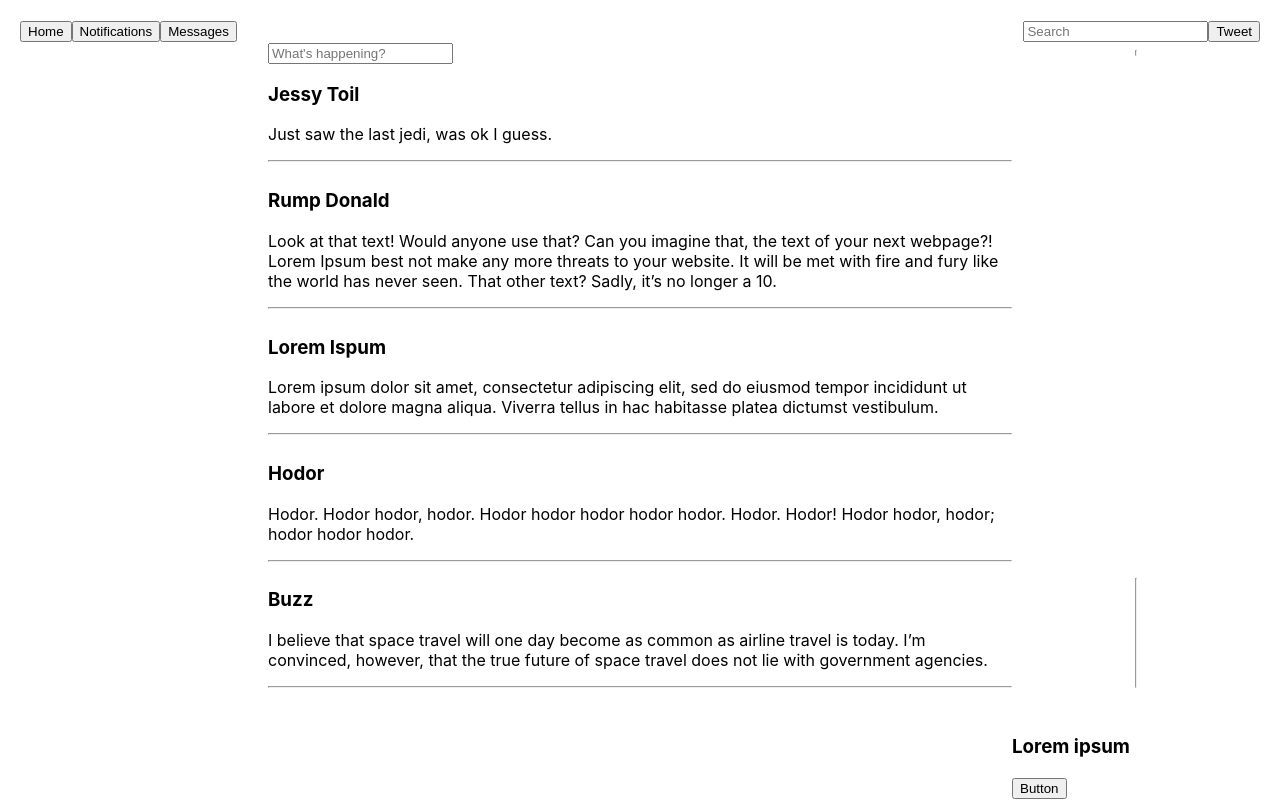
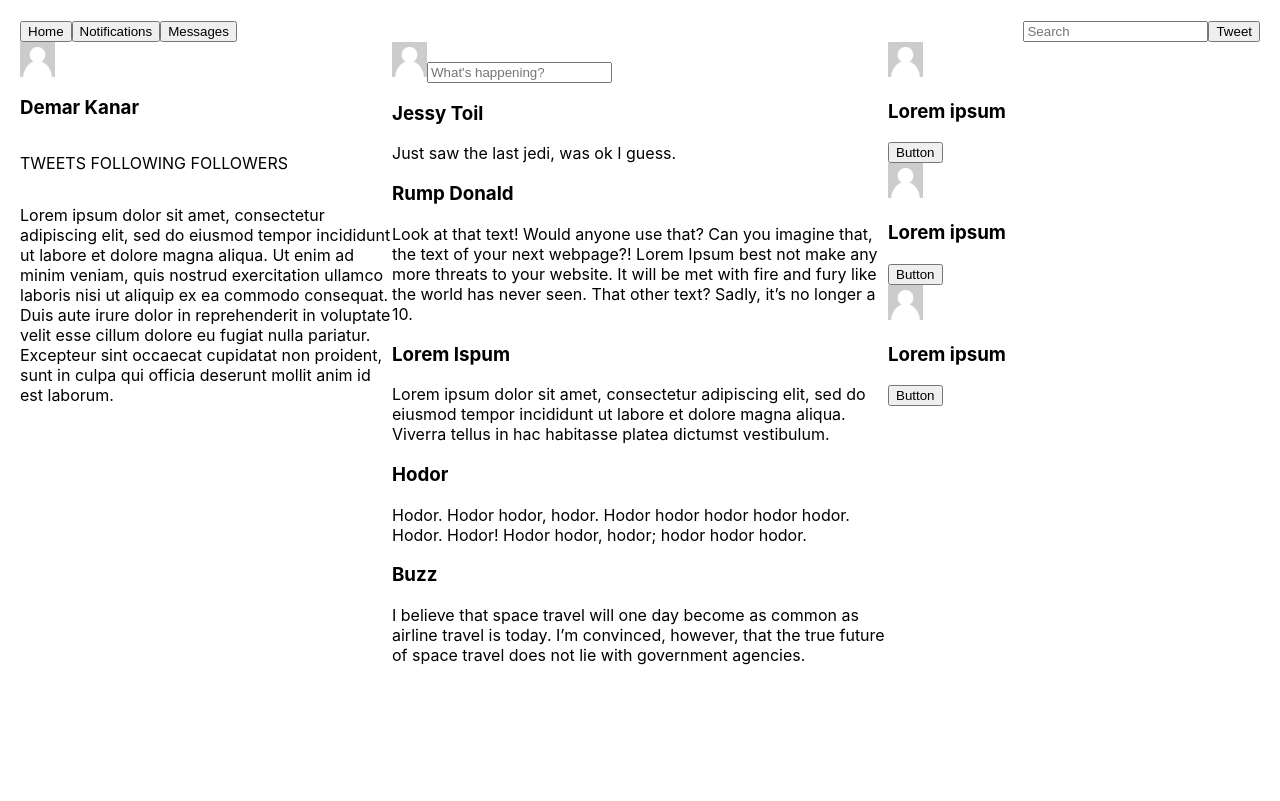
Before and after one commit to CommaderDavid/Media-Mockup, a React (Create React App) app: page / in a window 1280 px wide. Shown: the top 801 px of the page. Built offline with nearby package versions, Linux system fonts and the light colour scheme.

Commit message:
Add finish to connecting all components.

```diff
--- a/src/components/App.js
+++ b/src/components/App.js
@@ -1,22 +1,18 @@
 import React from "react";
 import FriendList from "./FriendList";
-import HeaderMain from "./HeaderMain";
+import UserPost from "./UserPost";
 import PostList from "./PostList";
-import Self from "./Self";
-import SelfPost from "./SelfPost";
 import TopBar from "./TopBar";
 
 function App() {
   return (
     <React.Fragment>
-      <div class="container">
+      <div className="container">
         <TopBar />
         <div id="feed">
-          <HeaderMain />
+          <UserPost />
           <PostList />
           <FriendList />
-          <Self />
-          <SelfPost />
         </div>
       </div>
     </React.Fragment>
--- a/src/components/Friend.js
+++ b/src/components/Friend.js
@@ -1,14 +1,14 @@
 import React from "react";
 import PropTypes from "prop-types";
+import idStand from "./../img/idStandIn.png";
 
 function Friend(props) {
     return (
         <React.Fragment>
-            <div class="Left">
-                <img />
+            <div className="Right">
+                <img src={idStand} alt="An stand in image" />
                 <h3>{props.userNames}</h3>
                 <button>Button</button>
-                <hr />
             </div>
         </React.Fragment>
     );
--- a/src/components/FriendList.js
+++ b/src/components/FriendList.js
@@ -16,11 +16,12 @@ const masterFriendList = [
 function FriendList() {
     return (
         <React.Fragment>
-            <hr />
-            {masterFriendList.map((friend, index) =>
-                <Friend userNames={friend.userNames}
-                    key={index} />
-            )}
+            <div className="Right">
+                {masterFriendList.map((friend, index) =>
+                    <Friend userNames={friend.userNames}
+                        key={index} />
+                )}
+            </div>
         </React.Fragment>
     );
 }
--- a/src/components/HeaderMain.js
+++ b/src/components/HeaderMain.js
@@ -1,12 +1,13 @@
 import React from "react";
+import idStand from "./../img/idStandIn.png";
 
 function HeaderMain() {
     return (
         <React.Fragment>
-            <div class="center">
+            <div className="center-top">
                 <form>
                     <label>
-                        <img />
+                        <img src={idStand} alt="An stand in image" />
                         <input type="text" name="inputPost" placeholder="What's happening?" />
                     </label>
                 </form>
--- a/src/components/Post.js
+++ b/src/components/Post.js
@@ -4,10 +4,9 @@ import PropTypes from "prop-types";
 function Post(props) {
     return (
         <React.Fragment>
-            <div class="center">
+            <div className="center">
                 <h3>{props.names}</h3>
                 <p>{props.subject}</p>
-                <hr />
             </div>
         </React.Fragment>
     );
--- a/src/components/PostList.js
+++ b/src/components/PostList.js
@@ -1,4 +1,5 @@
 import React from "react";
+import HeaderMain from "./HeaderMain";
 import Post from "./Post";
 
 const masterPostList = [
@@ -28,12 +29,14 @@ const masterPostList = [
 function PostList() {
     return (
         <React.Fragment>
-            <hr />
-            {masterPostList.map((post, index) =>
-                <Post names={post.names}
-                    subject={post.subject}
-                    key={index} />
-            )}
+            <div className="center">
+                <HeaderMain />
+                {masterPostList.map((post, index) =>
+                    <Post names={post.names}
+                        subject={post.subject}
+                        key={index} />
+                )}
+            </div>
         </React.Fragment>
     );
 }
--- a/src/components/Self.js
+++ b/src/components/Self.js
@@ -1,13 +1,12 @@
 import React from "react";
+import idStand from "./../img/idStandIn.png";
 
 function Self() {
     return (
         <React.Fragment>
-            <div class="Right">
-                <img />
-                <h3>Demar Kanar</h3>
-                <p><a>TWEETS</a> <a>FOLLOWING</a> <a>FOLLOWERS</a></p>
-            </div>
+            <img src={idStand} alt="An stand in image" />
+            <h3>Demar Kanar</h3>
+            <p><a>TWEETS</a> <a>FOLLOWING</a> <a>FOLLOWERS</a></p>
         </React.Fragment>
     );
 }
--- a/src/components/SelfPost.js
+++ b/src/components/SelfPost.js
@@ -3,7 +3,7 @@ import React from "react";
 function SelfPost() {
     return (
         <React.Fragment>
-            <div class="Right">
+            <div>
                 <p>Lorem ipsum dolor sit amet, consectetur adipiscing elit, sed do eiusmod tempor incididunt ut labore et dolore magna aliqua. Ut enim ad minim veniam, quis nostrud exercitation ullamco laboris nisi ut aliquip ex ea commodo consequat. Duis aute irure dolor in reprehenderit in voluptate velit esse cillum dolore eu fugiat nulla pariatur. Excepteur sint occaecat cupidatat non proident, sunt in culpa qui officia deserunt mollit anim id est laborum.</p>
             </div>
         </React.Fragment>
--- a/src/components/TopBar.js
+++ b/src/components/TopBar.js
@@ -3,8 +3,8 @@ import React from "react";
 function TopBar() {
     return (
         <React.Fragment>
-            <div class="jumbotron">
-                <div class="top">
+            <div className="jumbotron">
+                <div className="top">
                     <div id="topLeft">
                         <button>Home</button>
                         <button>Notifications</button>
--- /dev/null
+++ b/src/components/UserPost.js
@@ -0,0 +1,16 @@
+import React from "react";
+import Self from "./Self";
+import SelfPost from "./SelfPost";
+
+function UserPost() {
+    return (
+        <React.Fragment>
+            <div className="Left">
+                <Self />
+                <SelfPost />
+            </div>
+        </React.Fragment>
+    );
+}
+
+export default UserPost;
--- a/src/index.css
+++ b/src/index.css
@@ -12,6 +12,10 @@ code {
     monospace;
 }
 
+img {
+  width: 35px;
+}
+
 .top {
   display: flex;
   justify-content: space-between;
@@ -19,17 +23,23 @@ code {
 
 #feed {
   display: grid;
-  grid-template-columns: 20% 60% 20%;
+  grid-template-columns: 30% 40% 30%;
+}
+
+.center-top {
+  grid-column: 2/2;
 }
 
 .center {
-  grid-column-start: 2;
+  grid-column: 2/2;
 }
 
 .Left {
-  grid-column-start: 3;
+  grid-column: 1/1;
+  display: flex;
+  flex-direction: column;
 }
 
 .Right {
-  grid-column-start: 1;
+  grid-column: 3/3;
 }
--- a/src/index.js
+++ b/src/index.js
@@ -4,8 +4,6 @@ import './index.css';
 import App from './components/App';
 
 ReactDOM.render(
-  <React.StrictMode>
-    <App />
-  </React.StrictMode>,
+  <App />,
   document.getElementById('root')
 );
```
